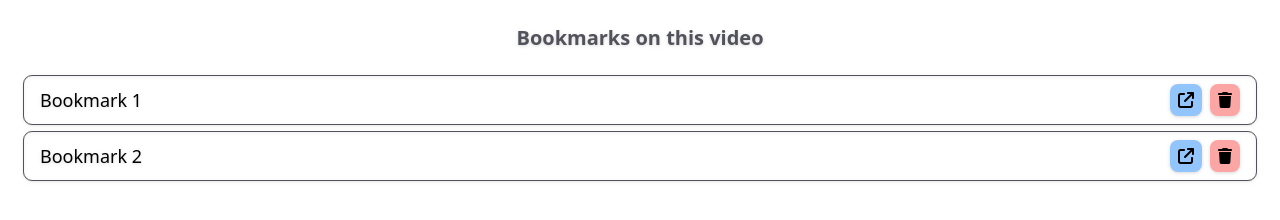
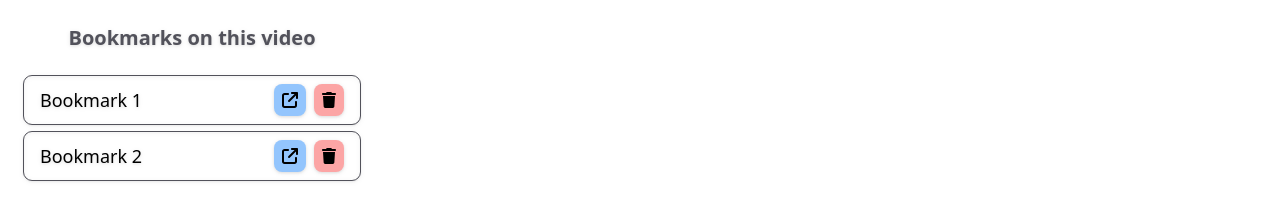
Before and after one commit to nirzon47/youtube-bookmark-extension, a browser extension: page index.html in a window 1280 px wide. Drawn offline with Linux system fonts and the light colour scheme.

Commit message:
added manifest

```diff
--- a/index.html
+++ b/index.html
@@ -6,7 +6,7 @@
 		<title>YouTube Bookmarker</title>
 		<link rel="stylesheet" href="style.css" />
 	</head>
-	<body class="p-6 text-lg text-center">
+	<body class="p-6 text-lg text-center w-96">
 		<!-- Youtube page -->
 		<section>
 			<h1 class="mb-6 text-xl font-bold text-zinc-600 drop-shadow">
```
Also changed, not shown: manifest.json (added), style.css.
